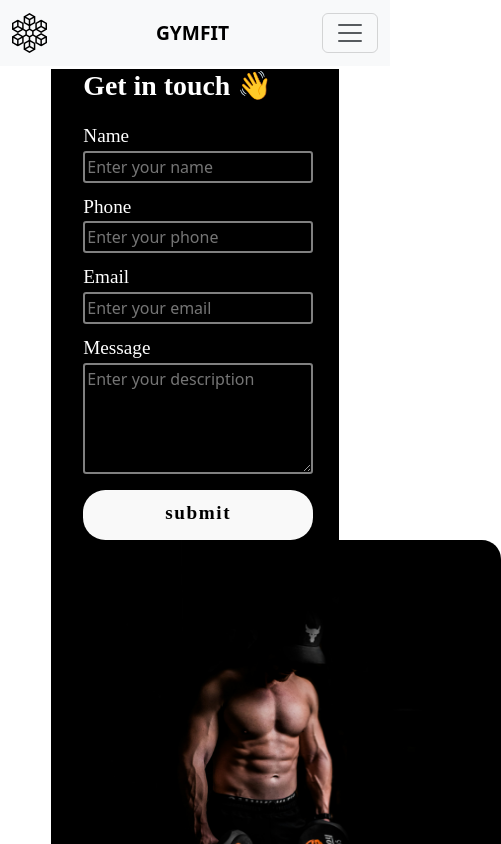
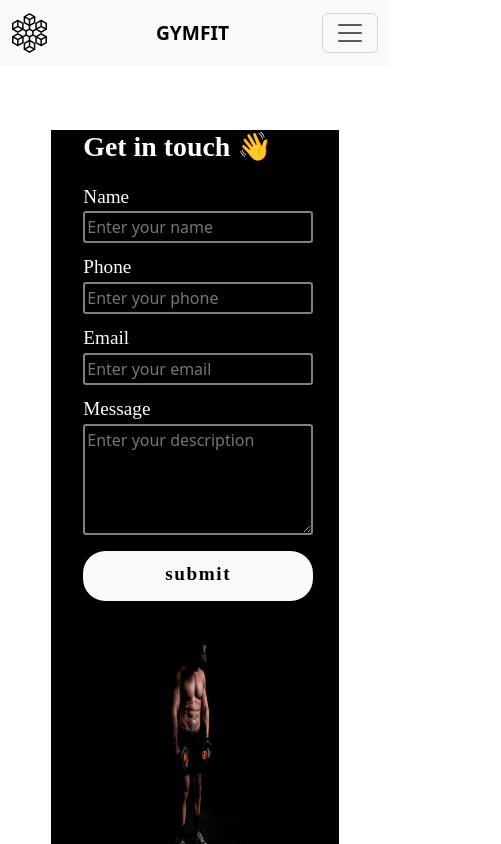
Before and after one commit to sarbanibhadra/Gym_Fit_App, a React (Vite) app: page /contact in a window 390 px wide. Shown: the top 844 px of the page, 501 px wide, since content can reach past the window. Built offline with nearby package versions, Linux system fonts and the light colour scheme; a web font is replaced by a local one.

Commit message:
fixes some bugs in contact css

```diff
--- a/src/components/contact/contact.css
+++ b/src/components/contact/contact.css
@@ -2,10 +2,12 @@
 .background{background-color: rgb(0, 0, 0);}
 .text-red{color: rgb(150, 50, 50);}
 .contact-container{
-    margin-top: 4.3rem;
+    padding-top: 4rem;
+    margin-top: 4.1rem;
+    margin-bottom: 1rem;
     width: 100%;
-    max-height: 550px;
-    height: 550px;
+    max-height: 570px;
+    height: 570px;
     justify-content: center;
 }
 .contact-form{
@@ -124,8 +126,8 @@
         align-items: center;
     }
     .form-image-div{
-        width: 450px;
-        height: 600px;
+        /* width: 450px; */
+        height: 300px;
         margin: 0 auto;
     }
     .contact-image{height:100%; width: 100%;}
```
